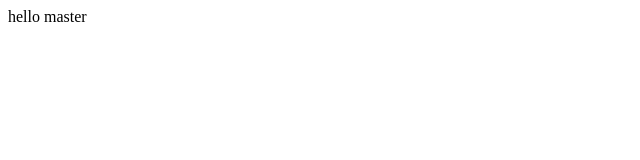
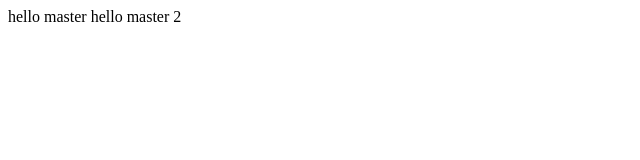
Before and after one commit to letyougo/branch-tesh, a plain HTML site: page index.html in a window 1280 px wide. Shown: the whole page, without its empty margins (0-640 px from the left). Drawn offline with Linux system fonts and the light colour scheme.

Commit message:
sceond commit 2

```diff
--- a/index.html
+++ b/index.html
@@ -6,5 +6,6 @@
 </head>
 <body>
 hello master
+hello master 2
 </body>
 </html>
```
